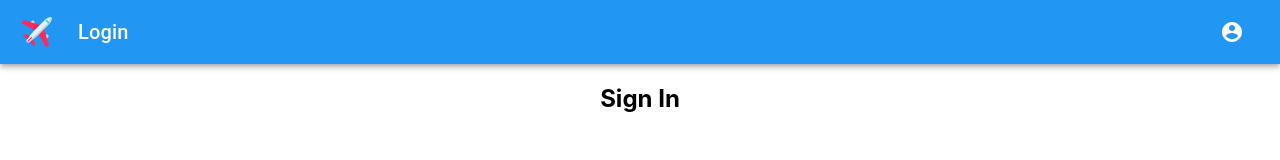
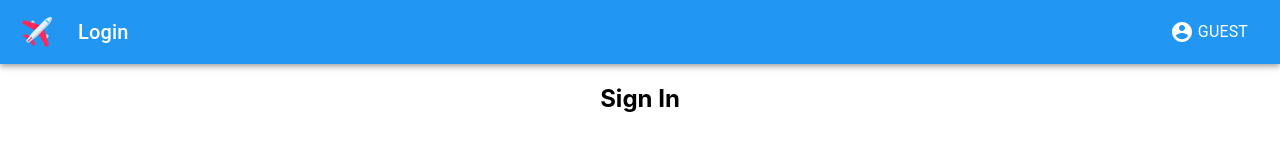
Before and after one commit to La-French-Team/ONE-Record-Hackathon-2020, a React (Create React App) app: page / in a window 1280 px wide. Shown: the top 160 px of the page. Built offline with nearby package versions, Linux system fonts and the light colour scheme; what react-mapbox-gl would draw is missing.

Commit message:
Add user name

```diff
--- a/src/App.jsx
+++ b/src/App.jsx
@@ -22,10 +22,10 @@ function App() {
     <ThemeProvider theme={theme}>
       <Router>
         <Switch>
-          <Route path='/shipments/:id'>
+          <Route path='/:userType/shipments/:id'>
             <Shipment />
           </Route>
-          <Route path='/:type/overview'>
+          <Route path='/:userType/overview'>
             <Overview />
           </Route>
           <Route path='/about'>
--- a/src/components/commons/Header/Header.jsx
+++ b/src/components/commons/Header/Header.jsx
@@ -3,9 +3,9 @@ import { makeStyles } from '@material-ui/core/styles';
 import AppBar from '@material-ui/core/AppBar';
 import Toolbar from '@material-ui/core/Toolbar';
 import Typography from '@material-ui/core/Typography';
-import IconButton from '@material-ui/core/IconButton';
 import AccountCircle from '@material-ui/icons/AccountCircle';
-import { Link } from 'react-router-dom';
+import { Link, useRouteMatch } from 'react-router-dom';
+import { IconButton, Button } from '@material-ui/core';
 
 const useStyles = makeStyles((theme) => ({
   root: {
@@ -27,8 +27,18 @@ const useStyles = makeStyles((theme) => ({
   },
 }));
 
+const getUserName = (userType) => {
+  if (userType === 'shipper') {
+    return 'Gerrard Benson';
+  } else if (userType === 'airline') {
+    return 'Daniel Ware';
+  }
+  return 'Guest';
+};
+
 const Header = ({ pageName = '' }) => {
   const classes = useStyles();
+  const { params } = useRouteMatch();
   return (
     <AppBar position='static'>
       <Toolbar>
@@ -45,14 +55,15 @@ const Header = ({ pageName = '' }) => {
           {pageName}
         </Typography>
 
-        <IconButton
+        <Button
           aria-label='account of current user'
           aria-controls='menu-appbar'
           aria-haspopup='true'
           color='inherit'
         >
           <AccountCircle />
-        </IconButton>
+          <Typography>&nbsp;{getUserName(params.userType)}</Typography>
+        </Button>
       </Toolbar>
     </AppBar>
   );
--- a/src/components/overview/ShipmentCard/ShipmenCard.jsx
+++ b/src/components/overview/ShipmentCard/ShipmenCard.jsx
@@ -1,5 +1,5 @@
 import React from 'react';
-import { Link } from 'react-router-dom';
+import { Link, useRouteMatch } from 'react-router-dom';
 import { Card, makeStyles } from '@material-ui/core';
 import ChevronRightIcon from '@material-ui/icons/ChevronRight';
 
@@ -31,10 +31,11 @@ const useStyle = makeStyles((theme) => ({
  * @param {JSX.Element} props.shipmentDescription
  */
 const ShipmentCard = ({ shipment, shipmentDescription }) => {
+  const { params } = useRouteMatch();
   const classes = useStyle();
   return (
     <Link
-      to={`/shipments/${shipment.waybillNumber}`}
+      to={`/${params.userType}/shipments/${shipment.waybillNumber}`}
       className={classes.cardLink}
     >
       <Card className={classes.shipmentCard}>
--- a/src/pages/Overview.jsx
+++ b/src/pages/Overview.jsx
@@ -37,7 +37,7 @@ export default () => {
   const [shipments, setShipments] = useState([]);
 
   const { params } = useRouteMatch();
-  const type = params.type;
+  const type = params.userType;
 
   const cardComponent = useMemo(() => {
     if (type === 'shipper') {
```
